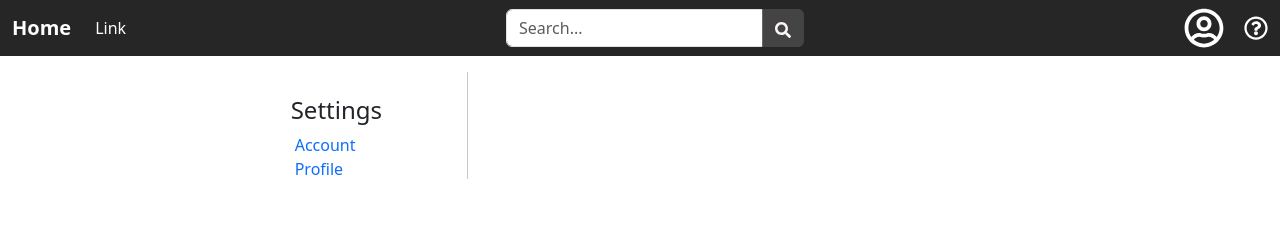
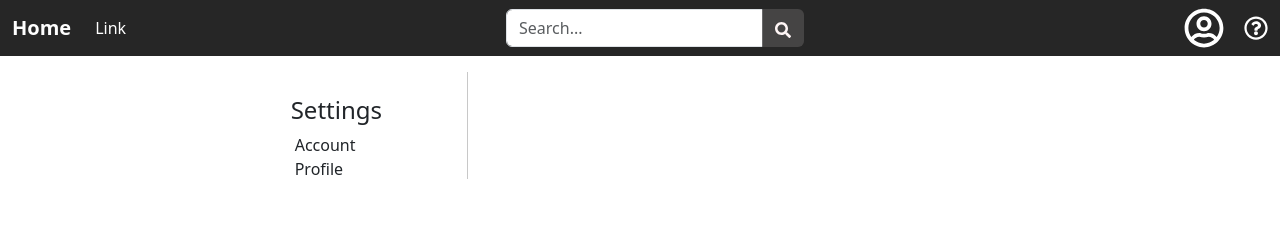
Before and after one commit to EliannyBello/flash-jobs-final-project, a React (Vite) app: page /settings in a window 1280 px wide. Shown: the top 231 px of the page. Built offline with nearby package versions, Linux system fonts and the light colour scheme.

Commit message:
links settings change to black

```diff
--- a/src/page/Settings.jsx
+++ b/src/page/Settings.jsx
@@ -45,10 +45,10 @@ const Settings = () => {
           <div className='container'>
             <div className={'d-flex text-center text-md-start flex-md-column mt-4 justify-content-center ' + (!collapsed && 'sticky-top')}>
               {!collapsed && <h4>Settings</h4>}
-              <Link to='/settings/account' className="link-offset-2 link-offset-3-hover link-underline link-underline-opacity-0 link-underline-opacity-75-hover mx-1">
+              <Link to='/settings/account' className="link-dark link-offset-2 link-underline-opacity-0 link-underline-opacity-50-hover mx-1">
                 Account
               </Link>
-              <Link to='/settings/profile' className="link-offset-2 link-offset-3-hover link-underline link-underline-opacity-0 link-underline-opacity-75-hover mx-1">
+              <Link to='/settings/profile' className="link-dark link-offset-2 link-underline-opacity-0 link-underline-opacity-50-hover mx-1">
                 Profile
               </Link>
             </div>
```
